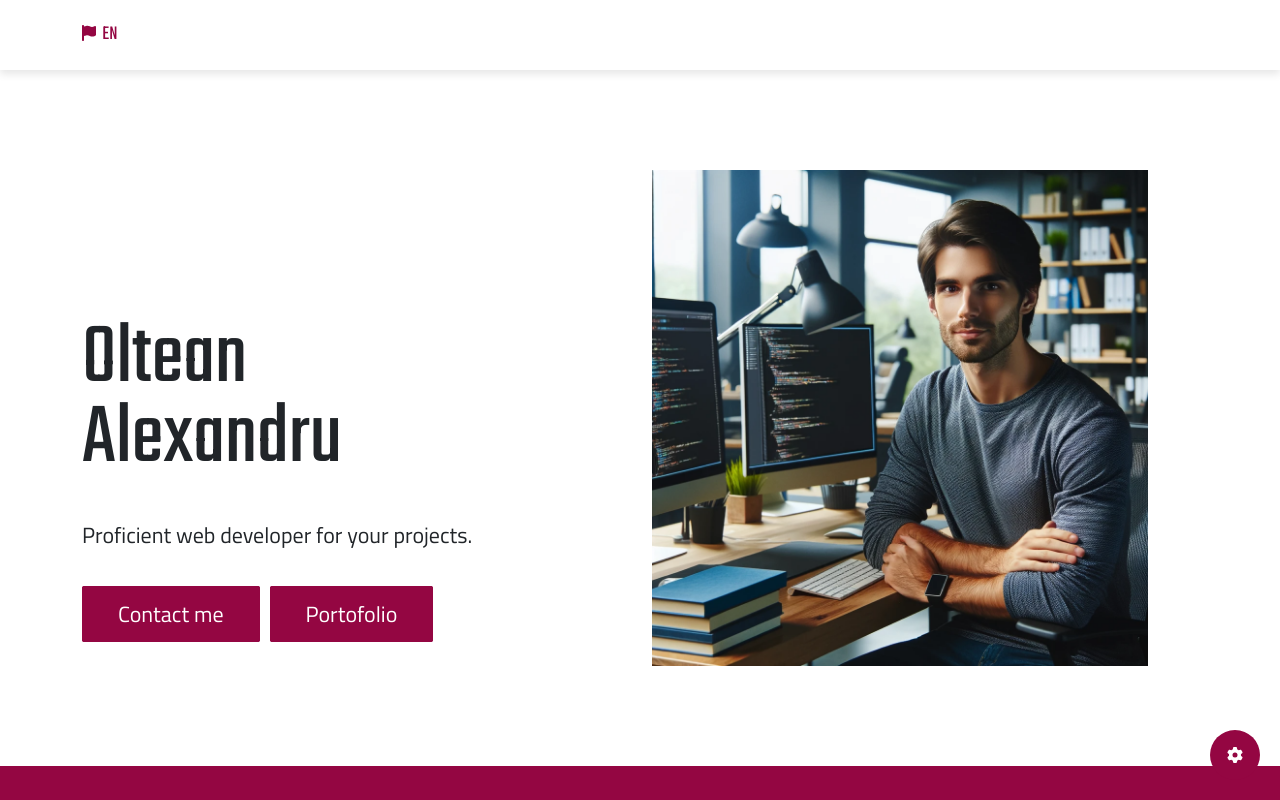
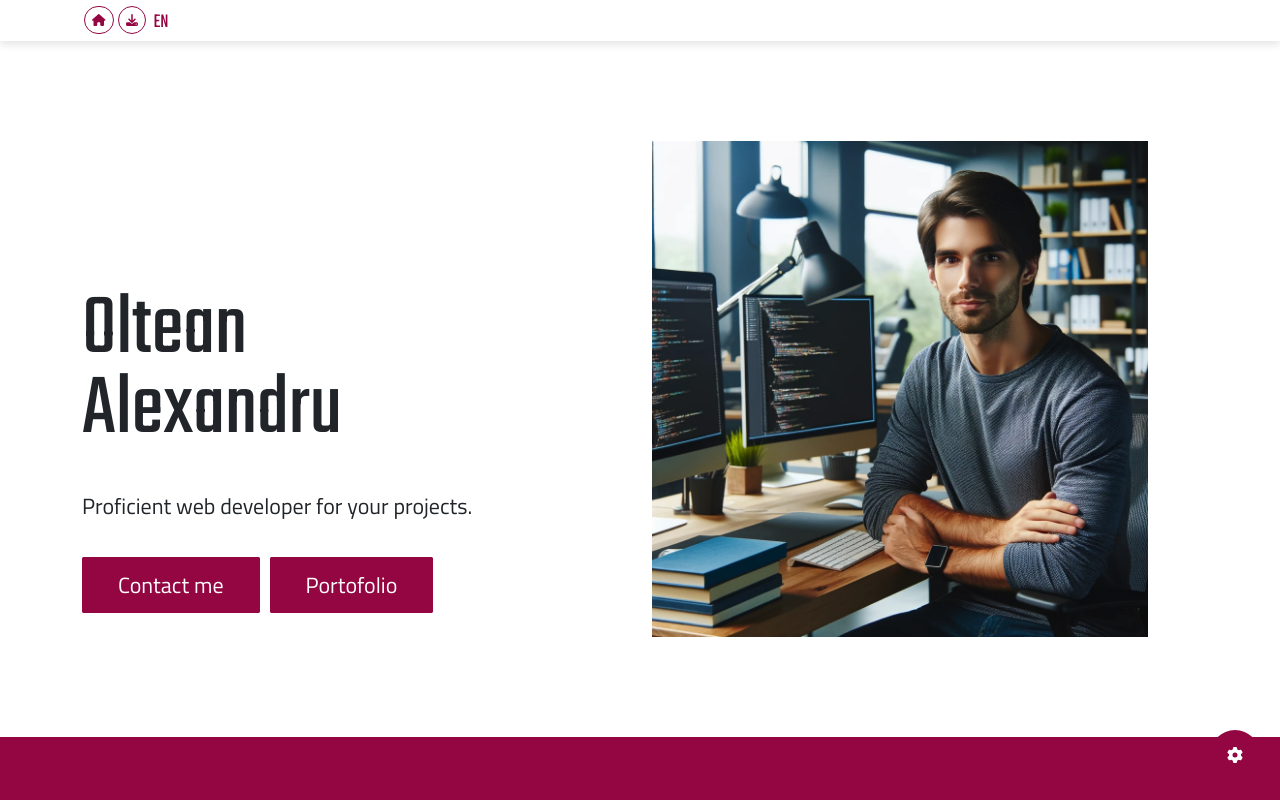
Before and after one commit to alexoltean97/portofolio, a React (Vite) app: page / in a window 1280 px wide. Shown: the top 800 px of the page. Built offline with nearby package versions, Linux system fonts and the light colour scheme; a web font is replaced by a local one.

Commit message:
Work on the header

```diff
--- a/src/components/portofolio/Navigation.jsx
+++ b/src/components/portofolio/Navigation.jsx
@@ -23,6 +23,8 @@ const Navigation = () => {
 
   return (
     <React.Fragment>
+
+      <div className="container">
       <h2>Simple navigation bar</h2>
       <p>To return for animations</p>
       <nav className="portfolio-navbar">
@@ -43,6 +45,7 @@ const Navigation = () => {
           ))}
         </ul>
       </nav>
+      </div>
     </React.Fragment>
   );
 };
--- a/src/components/portofolio/Pagination.jsx
+++ b/src/components/portofolio/Pagination.jsx
@@ -1,6 +1,5 @@
 import React from "react";
 import { useState } from "react";
-
 
 const Pagination = () => {
   const pages = ["1", "2", "3", "4"];
@@ -12,6 +11,7 @@ const Pagination = () => {
 
   return (
     <React.Fragment>
+      <div className="container">
         <h2>Pagination</h2>
         <div className="pagination-grid d-flex flex-row">
           {pages.map((page, index) => (
@@ -26,6 +26,7 @@ const Pagination = () => {
             </div>
           ))}
         </div>
+      </div>
     </React.Fragment>
   );
 };
--- /dev/null
+++ b/src/components/utils/DownloadResume.jsx
@@ -0,0 +1,16 @@
+import React from "react";
+import { FontAwesomeIcon } from "@fortawesome/react-fontawesome";
+import { faDownload } from "@fortawesome/free-solid-svg-icons";
+import cvPath from "../../assets/cv/CV_Oltean_Alexandru_en.pdf";
+
+const DownloadResume = () => {
+  return (
+
+      <a href={cvPath} download="CV_Oltean_Alexandru_en.pdf">
+        <FontAwesomeIcon icon={faDownload} />
+      </a>
+
+  );
+};
+
+export default DownloadResume;
--- a/src/components/utils/LanguagePicker.jsx
+++ b/src/components/utils/LanguagePicker.jsx
@@ -1,6 +1,4 @@
 import React, { useState, useEffect } from "react";
-import { FontAwesomeIcon } from "@fortawesome/react-fontawesome";
-import { faFlag } from "@fortawesome/free-solid-svg-icons";
 import { useTranslation } from "react-i18next";
 
 const LanguagePicker = () => {
@@ -66,7 +64,7 @@ const LanguagePicker = () => {
     <React.Fragment>
       <div className="language-parent dropdown">
         <a className="dropdown-toggle" onClick={openLangMenu}>
-          <FontAwesomeIcon icon={faFlag} />{" "}
+
           <span>{i18n.resolvedLanguage.toUpperCase()}</span>
         </a>
 
@@ -76,7 +74,7 @@ const LanguagePicker = () => {
           {Object.keys(lngs).map((lng) => (
             <a
               key={lng}
-              className="dropdown-toggle"
+              className="dropdown-option"
               onClick={() => changeLanguage(lng)}
             >
               <span>{lng.toUpperCase()}</span>
--- a/src/layout/CardGrid.jsx
+++ b/src/layout/CardGrid.jsx
@@ -2,22 +2,31 @@ import React from "react";
 import CardModel from "../components/portofolio/CardModel";
 
 const CardGrid = () => {
-
-    return(
-
+  return (
     <React.Fragment>
-
+      <div className="container">
         <h2>Cards</h2>
         <div className="d-flex flex-row justify-content-evenly">
-                <CardModel identifier="effect scale-effect" title="Scale Efect"
+          <CardModel
+            identifier="effect scale-effect"
+            title="Scale Efect"
             content="Lorem ipsum dolor sit amet, consectetur adipiscing elit.
-                Proin accumsan, quam eu pharetra maximus, neque sem mattis ex, vel iaculis metus tortor a nulla." />
-                <CardModel identifier="effect shadow-effect" title="Shadow Efect" content="Lorem ipsum dolor sit amet,
-                 consectetur adipiscing elit. Proin accumsan, quam eu pharetra maximus, neque sem mattis ex, vel iaculis metus tortor a nulla." />
-                <CardModel identifier="effect visibility-effect" title="Color Efect" content="Lorem ipsum dolor sit amet,
-                consectetur adipiscing elit. Proin accumsan, quam eu pharetra maximus, neque sem mattis ex, vel iaculis metus tortor a nulla." />
+                Proin accumsan, quam eu pharetra maximus, neque sem mattis ex, vel iaculis metus tortor a nulla."
+          />
+          <CardModel
+            identifier="effect shadow-effect"
+            title="Shadow Efect"
+            content="Lorem ipsum dolor sit amet,
+                 consectetur adipiscing elit. Proin accumsan, quam eu pharetra maximus, neque sem mattis ex, vel iaculis metus tortor a nulla."
+          />
+          <CardModel
+            identifier="effect visibility-effect"
+            title="Color Efect"
+            content="Lorem ipsum dolor sit amet,
+                consectetur adipiscing elit. Proin accumsan, quam eu pharetra maximus, neque sem mattis ex, vel iaculis metus tortor a nulla."
+          />
         </div>
-
+      </div>
     </React.Fragment>
   );
 };
--- a/src/layout/PortofolioPageLayout.jsx
+++ b/src/layout/PortofolioPageLayout.jsx
@@ -5,23 +5,21 @@ import Pagination from "../components/portofolio/Pagination";
 import SingleProduct from "./SingleProduct";
 import TestimonialGrid1 from "./TestimonialGrid1";
 import ThemeMenu from "../components/Theme/ThemeMenu";
+import Header from "./globals/Header";
 import Footer from "../layout/globals/Footer";
-import { Link } from "react-router-dom";
-
 
 const PortofolioPageLayout = () => {
-    return(
-        <div className="container">
-            <Link to="/">Back Home</Link>
+  return (
+    <React.Fragment>
+      <Header />
       <Navigation />
       <CardGrid />
       <Pagination />
       <SingleProduct />
       <TestimonialGrid1 />
-            <ThemeMenu/>
+      <ThemeMenu />
       <Footer />
-        </div>
-
+    </React.Fragment>
   );
 };
 
--- a/src/layout/SingleProduct.jsx
+++ b/src/layout/SingleProduct.jsx
@@ -44,6 +44,9 @@ const SingleProduct = () => {
 
   return (
     <React.Fragment>
+
+
+      <div className="container">
       <h2>Single Product</h2>
       <div className="single-product-row d-flex flex-row">
         <div className="product-image-container">
@@ -97,6 +100,8 @@ const SingleProduct = () => {
           </div>
         </div>
       </div>
+      </div>
+
     </React.Fragment>
   );
 };
--- a/src/layout/TestimonialGrid1.jsx
+++ b/src/layout/TestimonialGrid1.jsx
@@ -6,11 +6,13 @@ const TestimonialGrid1 = () => {
 
   return (
     <React.Fragment>
-      <h2>Testimonial Boxes</h2>
-      <div className="testimonial-container d-flex flex-row">
-        {nrOfDivs.map((div, index) => (
-          <TestimonialBoxDemo1 key={index} />
-        ))}
+      <div className="container">
+        <h2>Testimonial Boxes</h2>
+        <div className="testimonial-container d-flex flex-row">
+          {nrOfDivs.map((div, index) => (
+            <TestimonialBoxDemo1 key={index} />
+          ))}
+        </div>
       </div>
     </React.Fragment>
   );
--- a/src/layout/globals/Header.jsx
+++ b/src/layout/globals/Header.jsx
@@ -1,11 +1,26 @@
 import React from "react";
 import LanguagePicker from "../../components/utils/LanguagePicker";
+import DownloadResume from "../../components/utils/DownloadResume";
+import { FontAwesomeIcon } from "@fortawesome/react-fontawesome";
+import { faHouse } from "@fortawesome/free-solid-svg-icons";
+import { Link } from "react-router-dom";
 
 const Header = () => {
   return (
     <header className="main-header sticky-top">
       <div className="container">
-            <LanguagePicker />
+        <div className="row">
+          <div className="col-lg-6">
+            <div className="left-side-content d-flex flex-row">
+
+                <Link to="/"><FontAwesomeIcon icon={faHouse} /></Link>
+                <DownloadResume />
+                <LanguagePicker />
+
+            </div>
+
+          </div>
+        </div>
       </div>
     </header>
   );
--- a/src/scss/globals/header.scss
+++ b/src/scss/globals/header.scss
@@ -17,13 +17,14 @@ ul {
       &::after {
         display: none;
       }
-      &:hover {
+
+      &:hover{
         cursor: pointer;
-        background-color: $light-gray;
-        border-radius: 5px;
       }
 
       span {
+        position: relative;
+        top:2px;
         padding-left: 4px;
         font-size: $lang-span;
       }
@@ -32,6 +33,20 @@ ul {
         font-size: $small-p-size;
       }
     }
+
+    .dropdown-option{
+      padding:2px;
+      text-decoration: none;
+      color: $main-color;
+      font-size: $lang-span;
+      transition: 0.25s ease-in-out;
+      &:hover {
+        cursor: pointer;
+        background-color: $light-gray;
+        border-radius: 5px;
+      }
+    }
+
 
     .dropdown-menu-custom {
       padding: 5px;
@@ -51,4 +66,24 @@ ul {
       background: #fff;
     }
   }
+
+  .left-side-content {
+    position: relative;
+    top:2px;
+    a {
+      margin:0 2px;
+      svg{
+        color: $main-color;
+        border: 1px solid;
+        padding: 7px;
+        border-radius: 100px;
+        font-size: 12px;
+        transition: 0.25s ease-in-out;
+        &:hover{
+          background-color: $main-color;
+          color: $plain-white;
+        }
+      }
+    }
+  }
 }
--- a/src/scss/globals/mixins.scss
+++ b/src/scss/globals/mixins.scss
@@ -26,7 +26,7 @@
 }
 
 @mixin header() {
-  padding:20px 0;
+  padding:4px 0;
   margin-bottom: 100px;
   backdrop-filter: blur(10px);
   box-shadow: 0px 4px 8px rgba(0, 0, 0, 0.1);
```
Also changed, not shown: 1 other file (tests, documents, lock files or other folders). Lines whose indentation alone changed are shown as unchanged.
